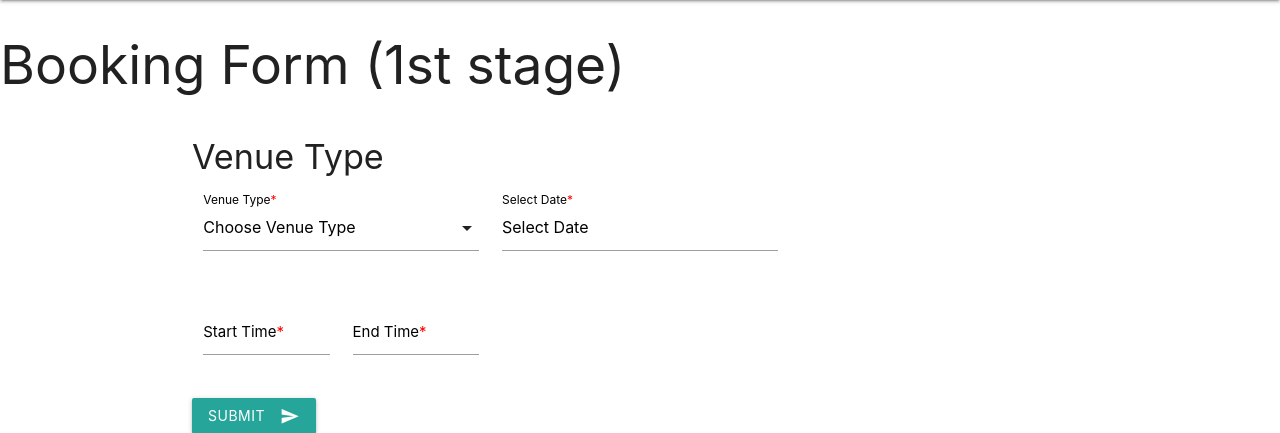
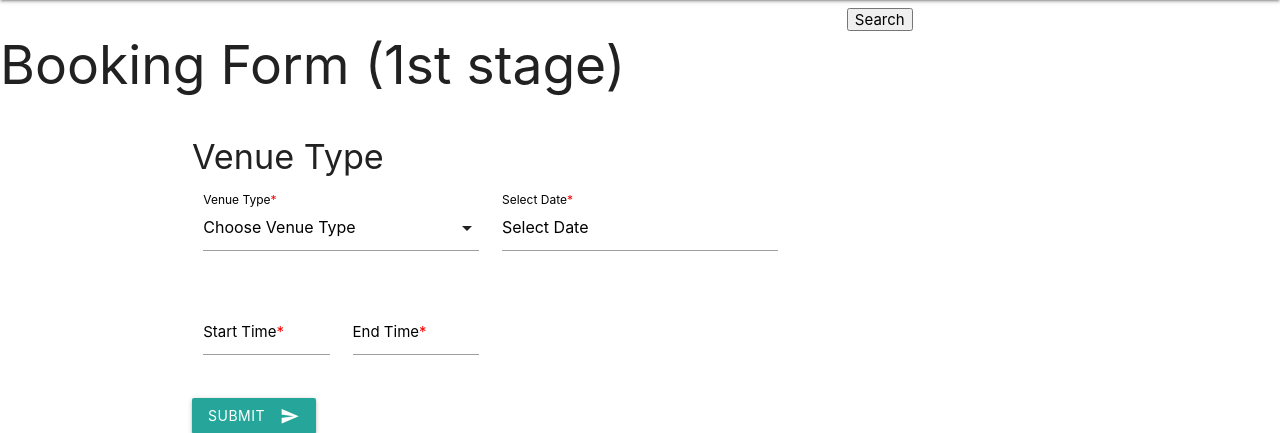
Before and after one commit to RohanChacko/Public-Arena-Booking-Web-App, a Flask app: a page that uses app/templates/base.html in a window 1280 px wide. Shown: the part 64-497 px from the top of the page. Run offline with Flask 2, Linux system fonts and the light colour scheme; a user stored in the database is signed in; data that the repository does not hold is empty; parts of the project's set-up code (start-up, migrations or seed data) failed here and were passed over; some libraries are stand-ins or nearby versions.

Commit message:
Basic search implemented

```diff
--- a/app/models.py
+++ b/app/models.py
@@ -31,6 +31,7 @@ class Events(db.Model):
     creator_id = db.Column(db.Integer, db.ForeignKey('user.id'))
     start_time = db.Column(db.Integer)
     end_time = db.Column(db.Integer)
+    hash = db.Column(db.String(500))
     type = db.Column(db.Integer)
 
 
--- a/app/routes.py
+++ b/app/routes.py
@@ -63,6 +63,14 @@ def user(username=None):
         return render_template('loggedin.html', types=types_list)
     else:
         return redirect(url_for('index'))
+
+@app.route('/search', methods=['POST'])
+def search():
+    searchstring = request.form['searchstring']
+    pattern = '%' + searchstring + '%'
+    events = db.engine.execute("SELECT * FROM events WHERE name LIKE :pattern OR creator_id IN (SELECT id FROM user WHERE username LIKE :pattern)", {'pattern': pattern})
+    return render_template('events.html', events_list=events)
+
 
 
 @app.route('/user/<username>/event2', methods=['POST'])
--- a/app/templates/base.html
+++ b/app/templates/base.html
@@ -132,12 +132,12 @@
         <!--End of overlay-->
         {% else %}
           <li>
-            <form>
+            <form action="{{ url_for('search', username=current_user.username) }}" method="post">
             <div class="input-field">
-              <input id="search" type="search" required>
+              <input id="search" name="searchstring" type="search" required>
               <label class="label-icon" for="search"><i class="material-icons">search</i></label>
               <i class="material-icons">close</i>
-
+              <button name="action" type="submit">Search</button>
           </form>
         </li>
         <li><a href="/logout"><i class="material-icons left">account_circle</i>Log Out</a>
--- a/app/templates/loggedin.html
+++ b/app/templates/loggedin.html
@@ -67,7 +67,7 @@
 
 <!--Field validator. Too cool to use WTForm Validator-->
 <script>
-$('form').submit(function () {
+$('#form').submit(function () {
 
   var f1=1;
   var f2=1;
```
Also changed, not shown: 1 other file.
